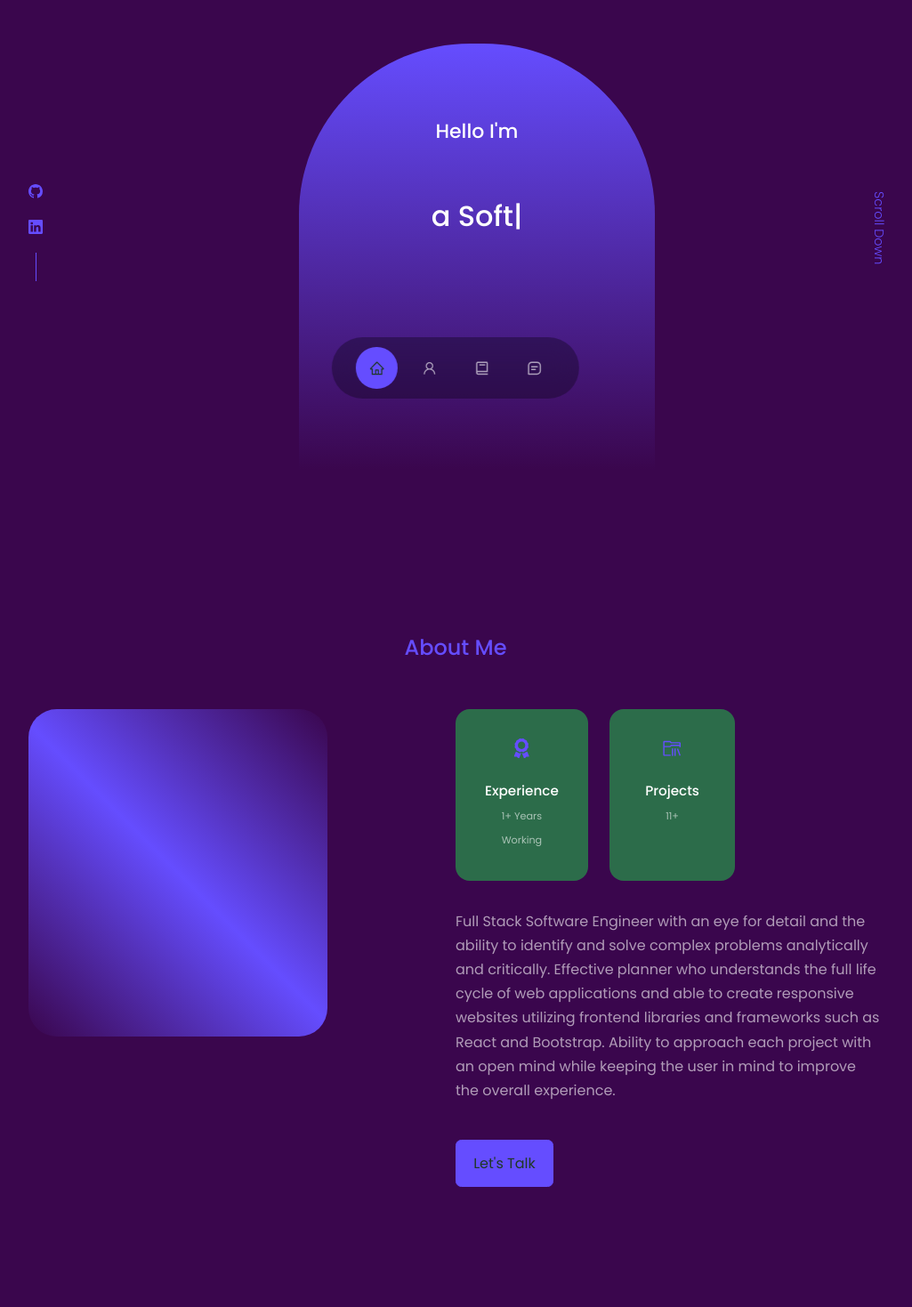
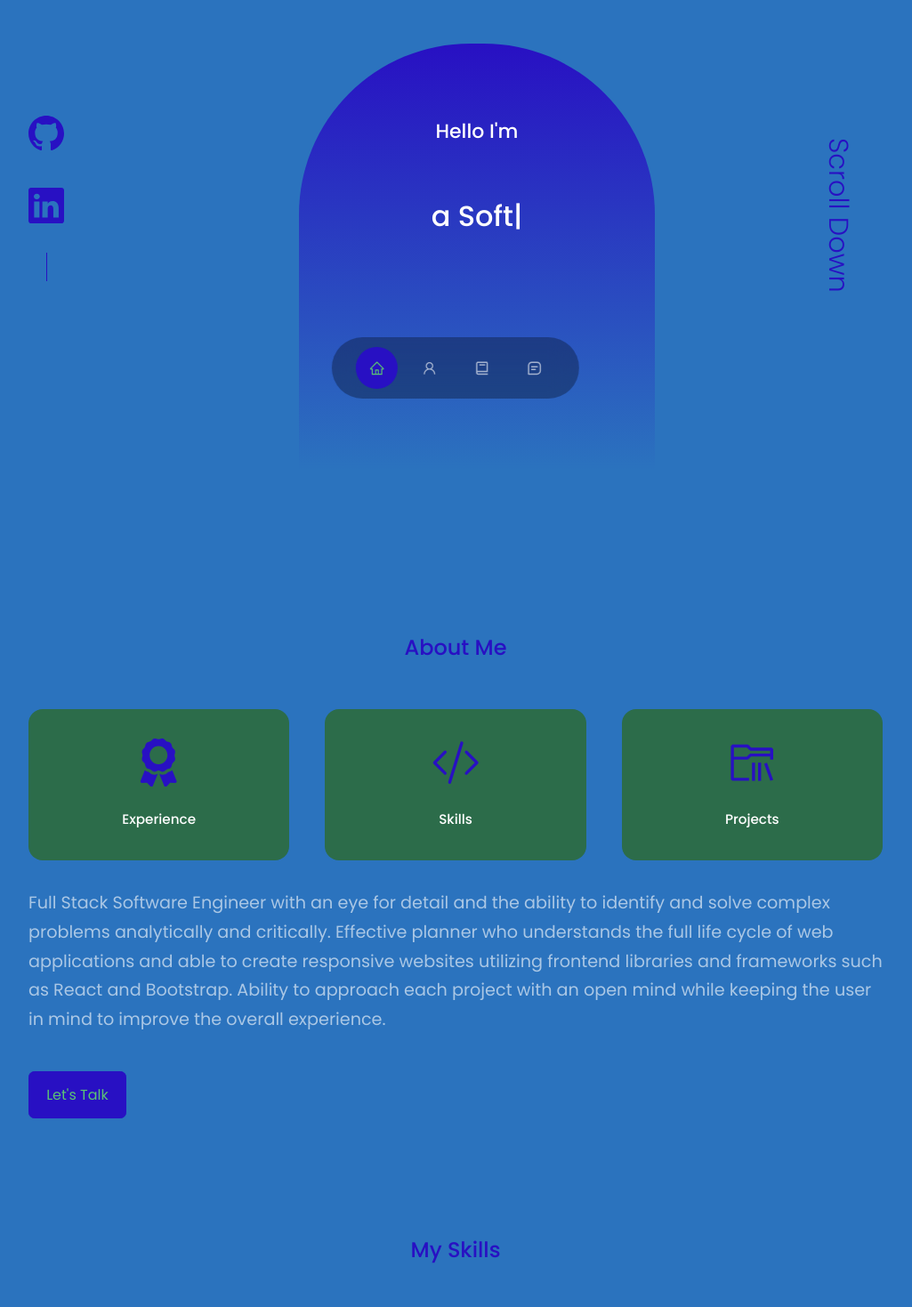
Before and after one commit to Anila277/Anilas-portfolio-React, a React (Create React App) app: page / in a window 1280 px wide. Shown: the part 320-1789 px from the top of the page at 89% size, without its empty margins (128-1153 px from the left). Built offline with nearby package versions, Linux system fonts and the light colour scheme; a web font is replaced by a local one.

Commit message:
wip: changes to about header and skills

```diff
--- a/src/components/about/About.jsx
+++ b/src/components/about/About.jsx
@@ -2,7 +2,7 @@ import React from 'react'
 import './about.css'
 // import ME from '../../assets/anila.png'
 import { FaAward } from 'react-icons/fa'
-import { FiUsers } from 'react-icons/fi'
+import { BsCodeSlash } from 'react-icons/bs'
 import { VscFolderLibrary } from 'react-icons/vsc'
 
 
@@ -13,29 +13,31 @@ const about = () => {
             <h2>About Me</h2>
 
             <div className='container about__container'>
-                <div className='about__me'>
-                    <div className='about__me-image'>
-                        {/* <img src={ME} alt="About Image" /> */}
-                    </div>
-                </div>
+                {/* <div className='about__me'> */}
+
+                {/* <div className='about__me-image'> */}
+                {/* <img src={ME} alt="About Image" /> */}
+                {/* </div> */}
+                {/* </div> */}
                 <div className="about__content">
                     <div className="about__cards">
                         <article className="about__card">
                             <FaAward className='about__icon' />
                             <h5>Experience</h5>
-                            <small>1+ Years Working</small>
+                            {/* <small>5+ Years Working</small> */}
                         </article>
 
-                        {/* <article className="about__card">
-                            <FiUsers className='about__icon' />
-                            <h5>Clients</h5>
-                            <small>200+ Worldwide</small>
-                        </article> */}
+                        <article className="about__card">
+                            <BsCodeSlash className='about__icon' />
+                            <h5>Skills</h5>
+                            {/* <small>+</small> */}
+                        </article>
 
                         <article className="about__card">
+
                             <VscFolderLibrary className='about__icon' />
                             <h5>Projects</h5>
-                            <small>11+</small>
+                            {/* <small>4+</small> */}
                         </article>
                     </div>
 
@@ -50,7 +52,7 @@ const about = () => {
                     <a href="#contact" className='btn btn-primary'>Let's Talk</a>
                 </div>
             </div>
-        </section>
+        </section >
     )
 }
 
--- a/src/components/about/about.css
+++ b/src/components/about/about.css
@@ -1,12 +1,15 @@
 .about__container {
-    display: grid;
+    /* display: grid; */
     grid-template-columns: 35% 50%;
     gap: 15%;
 
 }
 
 .about__me {
-    width: 100%;
+    /* border: 2px solid red; */
+
+    width: 20%;
+    height: 50%;
     aspect-ratio: 1/1;
     border-radius: 2rem;
     background: linear-gradient(45deg,
@@ -15,7 +18,6 @@
             transparent);
     display: grid;
     place-items: center;
-
 }
 
 .about__me-image {
@@ -34,7 +36,8 @@
 .about__cards {
     display: grid;
     grid-template-columns: repeat(3, 1fr);
-    gap: 1.5rem;
+    gap: 2.5rem;
+
 
 }
 
@@ -45,17 +48,18 @@
     padding: 2rem;
     text-align: center;
     transition: var(--transition);
+
 }
 
-.about__card:hover {
-    background: transparent;
-    border-color: var(--color-primary-variant);
-    cursor: default;
-}
+/* .about__card:hover { */
+/* background: transparent; */
+/* border-color: var(--color-primary-variant); */
+/* cursor: default; */
+/* } */
 
 .about__icon {
     color: var(--color-primary);
-    font-size: 1.4rem;
+    font-size: 3.4rem;
     margin-bottom: 1rem;
 }
 
@@ -71,6 +75,10 @@
 .about__content p {
     margin: 2rem 0 2.6rem;
     color: var(--color-light);
+}
+
+p {
+    font-size: larger;
 }
 
 /* Media Queries (Medium Devices) */
--- a/src/components/experience/experience.css
+++ b/src/components/experience/experience.css
@@ -24,6 +24,12 @@
     display: grid;
     grid-template-columns: repeat(4, 1fr);
     row-gap: 2rem;
+}
+
+.experience__details:hover img {
+    transform: rotate(15deg) scale(1.5);
+    border-radius: 25px;
+    background: radial-gradient(ellipse at top, #e9a5a5, transparent), radial-gradient(ellipse at bottom, #92c767, transparent);
 }
 
 .experience__details {
--- a/src/components/header/header.css
+++ b/src/components/header/header.css
@@ -22,6 +22,7 @@ header {
 
 /* Header Socials */
 .header__socials {
+    size: 40px;
     display: flex;
     flex-direction: column;
     align-items: center;
@@ -29,6 +30,7 @@ header {
     position: absolute;
     left: 0;
     bottom: 19rem;
+    font-size: 40px;
 }
 
 .header__socials::after {
@@ -71,7 +73,7 @@ h3 {
     bottom: 22rem;
     transform: rotate(90deg);
     font-weight: 300;
-    font-size: 0.9rem;
+    font-size: 1.9rem;
 }
 
 /* Media Queries (Medium Devices) */
--- a/src/index.css
+++ b/src/index.css
@@ -11,9 +11,9 @@
 }
 
 :root {
-    --color-bg: #1f3825;
+    --color-bg: #5bc474;
     --color-bg-variant: #2c6c4a;
-    --color-primary: #654dff;
+    --color-primary: #2810c3;
     --color-primary-variant: rgba(77, 255, 116, 0.4);
     --color-white: #fff;
     --color-light: rgba(255, 255, 255, 0.6);
@@ -134,7 +134,7 @@ img {
 }
 
 #dark {
-    background-color: #3a064d;
+    background-color: #2b73be;
 }
 
 /* Media Queries (Medium Devices) */
```
